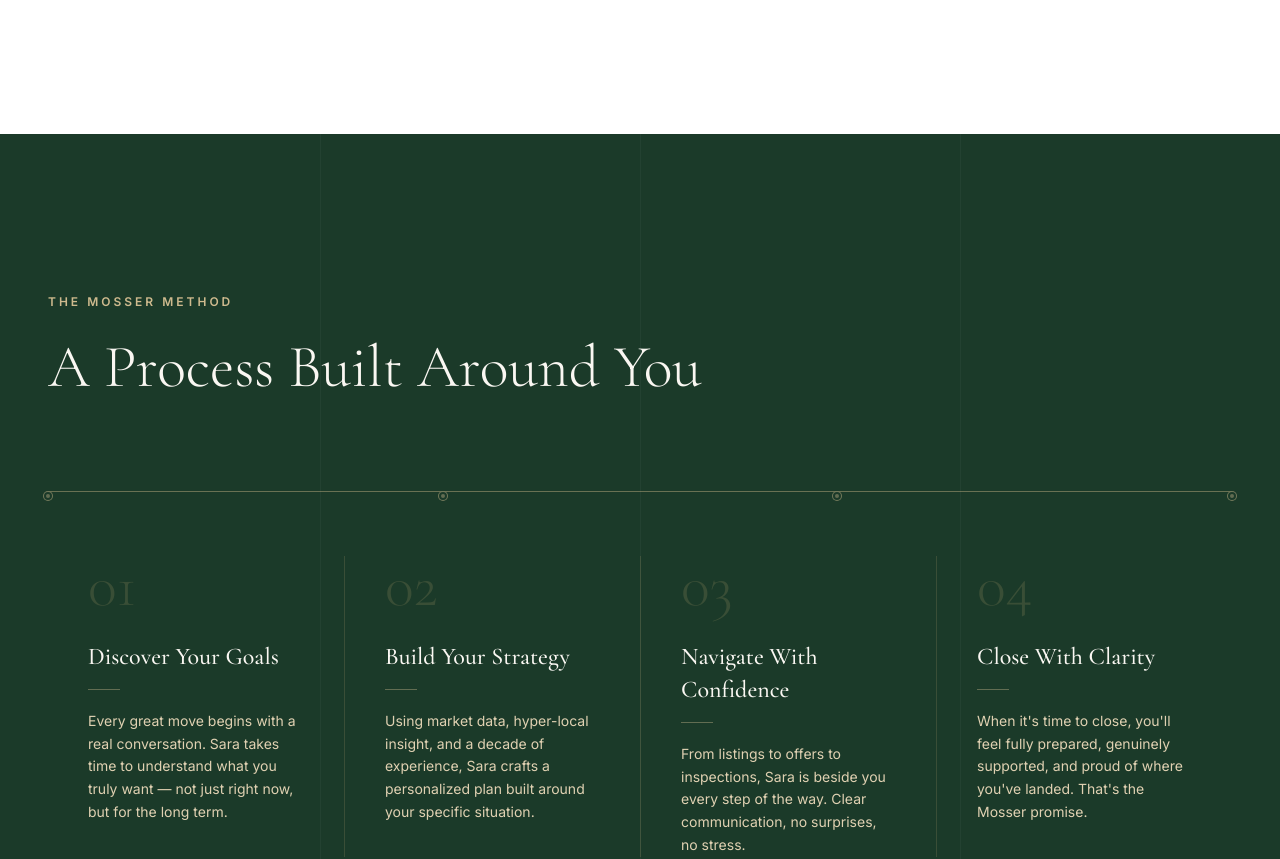
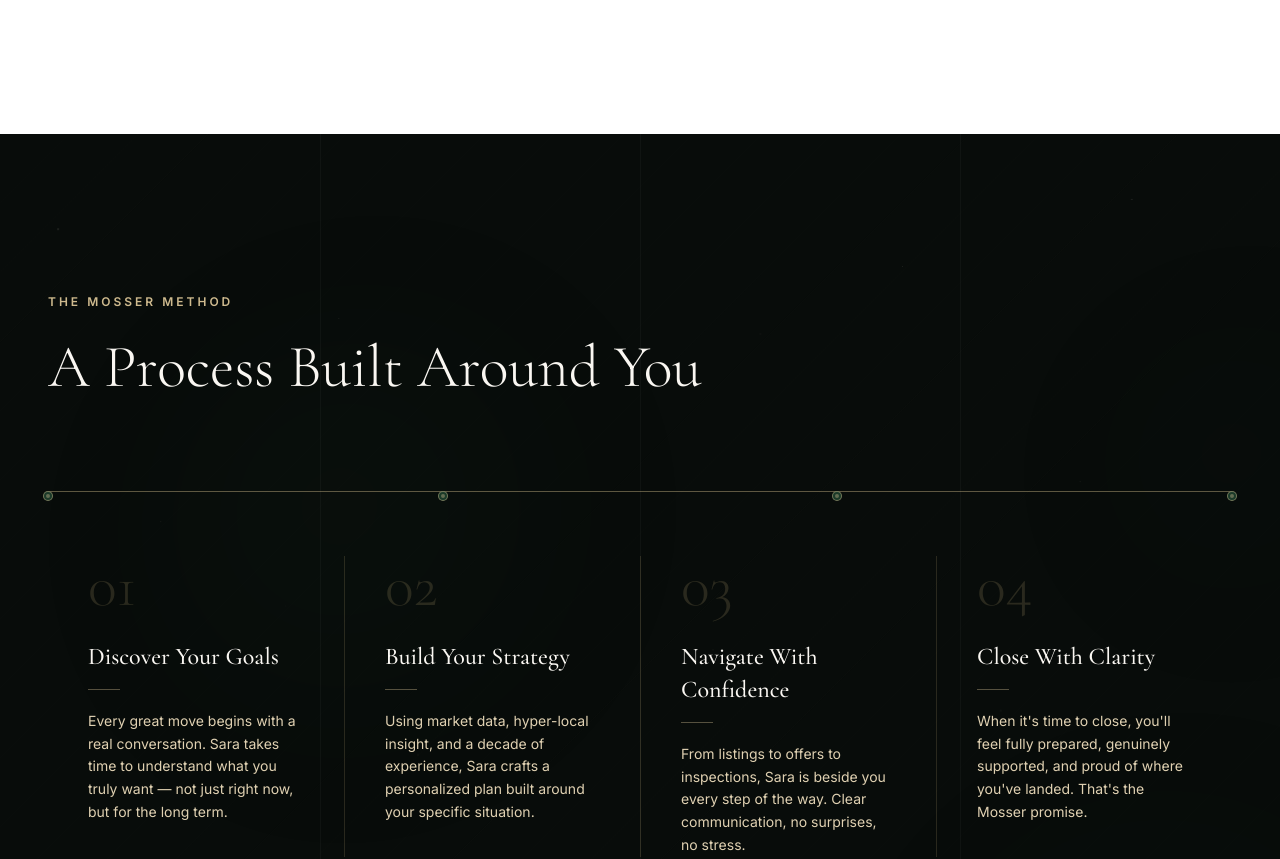
Before and after one commit to delatorrejair21-pixel/Mosser-group, a Next.js app: page / in a window 1280 px wide. Shown: the part 2580-3439 px from the top of the page. Built offline with nearby package versions, Linux system fonts and the light colour scheme.

Commit message:
Add premium ambient background to Mosser Method section

```diff
--- a/components/HowIWork.tsx
+++ b/components/HowIWork.tsx
@@ -4,6 +4,7 @@ import { motion, useInView } from 'framer-motion'
 import { useRef } from 'react'
 import TextReveal from '@/components/ui/TextReveal'
 import FadeInView from '@/components/ui/FadeInView'
+import AmbientBackground from '@/components/ui/AmbientBackground'
 import { process, brand } from '@/data/content'
 
 function EyebrowWipe({ text, className }: { text: string; className?: string }) {
@@ -28,16 +29,19 @@ export default function HowIWork() {
   const isInView = useInView(stepsRef, { once: true, margin: '-100px' })
 
   return (
-    <section id="process" className="bg-moss-800 py-28 lg:py-40 relative overflow-hidden">
+    <section id="process" className="bg-[#080C0A] py-28 lg:py-40 relative overflow-hidden">
+
+      {/* Ambient motion layer */}
+      <AmbientBackground />
 
       {/* Subtle background vertical lines */}
-      <div className="absolute inset-0 opacity-[0.04] pointer-events-none">
+      <div className="absolute inset-0 opacity-[0.035] pointer-events-none" style={{ zIndex: 1 }}>
         <div className="absolute top-0 left-1/4 w-px h-full bg-parchment-100" />
         <div className="absolute top-0 left-2/4 w-px h-full bg-parchment-100" />
         <div className="absolute top-0 left-3/4 w-px h-full bg-parchment-100" />
       </div>
 
-      <div className="relative max-w-7xl mx-auto px-6 lg:px-12">
+      <div className="relative max-w-7xl mx-auto px-6 lg:px-12" style={{ zIndex: 2 }}>
 
         {/* Header */}
         <div className="mb-20 max-w-2xl">
--- /dev/null
+++ b/components/ui/AmbientBackground.tsx
@@ -0,0 +1,125 @@
+'use client'
+
+import { motion, useReducedMotion } from 'framer-motion'
+
+// Orbs: large blurred radial-gradient blobs drifting diagonally
+// All values are static to avoid SSR/hydration mismatch
+const ORBS = [
+  { left: '8%',  top: '12%', size: 540, opacity: 0.062, dur: 32, del: 0    },
+  { left: '70%', top: '60%', size: 620, opacity: 0.050, dur: 40, del: -13  },
+  { left: '40%', top: '82%', size: 440, opacity: 0.042, dur: 50, del: -24  },
+  { left: '86%', top: '18%', size: 380, opacity: 0.038, dur: 36, del: -7   },
+] as const
+
+// Drift keyframes per orb — slight diagonal to echo logo geometry
+const orbDrift = (i: number) => {
+  const s = i % 2 === 0 ? 1 : -1
+  return {
+    x: [0, s * 28, s * -18, 0],
+    y: [0, s * 34, s * -22, 0],
+  }
+}
+
+// Dust particles: tiny motes, slow diagonal drift, static positions
+const PARTICLES = [
+  { l: '4%',  t: '8%',  sz: 1.5, op: 0.11, dur: 34, del: 0,   dx: 9,  dy: 12 },
+  { l: '13%', t: '35%', sz: 1.0, op: 0.08, dur: 29, del: -5,  dx: -7, dy: 10 },
+  { l: '19%', t: '72%', sz: 2.0, op: 0.06, dur: 42, del: -13, dx: 8,  dy: 11 },
+  { l: '27%', t: '16%', sz: 1.0, op: 0.09, dur: 37, del: -8,  dx: -9, dy: 13 },
+  { l: '33%', t: '58%', sz: 1.5, op: 0.07, dur: 46, del: -21, dx: 10, dy: 14 },
+  { l: '42%', t: '90%', sz: 1.0, op: 0.08, dur: 31, del: -3,  dx: -6, dy: 9  },
+  { l: '50%', t: '23%', sz: 2.0, op: 0.05, dur: 40, del: -17, dx: 7,  dy: 10 },
+  { l: '56%', t: '47%', sz: 1.0, op: 0.10, dur: 35, del: -9,  dx: -8, dy: 12 },
+  { l: '63%', t: '78%', sz: 1.5, op: 0.07, dur: 44, del: -26, dx: 9,  dy: 11 },
+  { l: '71%', t: '11%', sz: 1.0, op: 0.09, dur: 38, del: -6,  dx: -7, dy: 13 },
+  { l: '78%', t: '53%', sz: 2.0, op: 0.05, dur: 52, del: -19, dx: 8,  dy: 10 },
+  { l: '85%', t: '31%', sz: 1.0, op: 0.08, dur: 33, del: -2,  dx: -9, dy: 12 },
+  { l: '92%', t: '69%', sz: 1.5, op: 0.09, dur: 41, del: -15, dx: 7,  dy: 11 },
+  { l: '97%', t: '91%', sz: 1.0, op: 0.06, dur: 47, del: -23, dx: -8, dy: 9  },
+  { l: '7%',  t: '93%', sz: 1.0, op: 0.07, dur: 39, del: -11, dx: 10, dy: 13 },
+  { l: '22%', t: '44%', sz: 1.5, op: 0.08, dur: 45, del: -28, dx: -7, dy: 10 },
+  { l: '47%', t: '66%', sz: 1.0, op: 0.06, dur: 32, del: -4,  dx: 9,  dy: 14 },
+  { l: '59%', t: '19%', sz: 2.0, op: 0.07, dur: 43, del: -20, dx: -8, dy: 11 },
+  { l: '74%', t: '85%', sz: 1.0, op: 0.05, dur: 55, del: -35, dx: 7,  dy: 9  },
+  { l: '89%', t: '5%',  sz: 1.5, op: 0.09, dur: 30, del: -1,  dx: -9, dy: 12 },
+] as const
+
+export default function AmbientBackground() {
+  const reduced = useReducedMotion()
+
+  return (
+    <div
+      aria-hidden
+      className="absolute inset-0 overflow-hidden pointer-events-none select-none"
+      style={{ zIndex: 0 }}
+    >
+      {/* Gradient orbs — deep forest green, heavily blurred */}
+      {ORBS.map((orb, i) => (
+        <motion.div
+          key={i}
+          className="absolute rounded-full"
+          style={{
+            left: orb.left,
+            top: orb.top,
+            width: orb.size,
+            height: orb.size,
+            opacity: orb.opacity,
+            background:
+              'radial-gradient(circle at 40% 40%, rgba(52,92,68,0.9) 0%, rgba(27,58,41,0.55) 42%, transparent 68%)',
+            filter: 'blur(72px)',
+            transform: 'translate(-50%, -50%)',
+          }}
+          animate={reduced ? undefined : orbDrift(i)}
+          transition={{
+            duration: orb.dur,
+            delay: orb.del,
+            repeat: Infinity,
+            repeatType: 'mirror',
+            ease: 'easeInOut',
+          }}
+        />
+      ))}
+
+      {/* Dust particles — faint parchment motes, slow diagonal drift */}
+      {PARTICLES.map((p, i) => (
+        <motion.div
+          key={i}
+          className="absolute rounded-full"
+          style={{
+            left: p.l,
+            top: p.t,
+            width: p.sz,
+            height: p.sz,
+            opacity: p.op,
+            backgroundColor: 'rgba(230, 222, 206, 0.9)',
+          }}
+          animate={
+            reduced
+              ? undefined
+              : {
+                  x: [0, p.dx, -p.dx * 0.6, 0],
+                  y: [0, p.dy, -p.dy * 0.7, 0],
+                  opacity: [p.op, p.op * 1.4, p.op * 0.5, p.op],
+                }
+          }
+          transition={{
+            duration: p.dur,
+            delay: p.del,
+            repeat: Infinity,
+            repeatType: 'loop',
+            ease: 'easeInOut',
+          }}
+        />
+      ))}
+
+      {/* Very faint diagonal grain texture overlay */}
+      <div
+        className="absolute inset-0 opacity-[0.018]"
+        style={{
+          backgroundImage:
+            'repeating-linear-gradient(135deg, rgba(230,222,206,0.6) 0px, transparent 1px, transparent 48px, rgba(230,222,206,0.6) 49px)',
+        }}
+      />
+    </div>
+  )
+}
```
